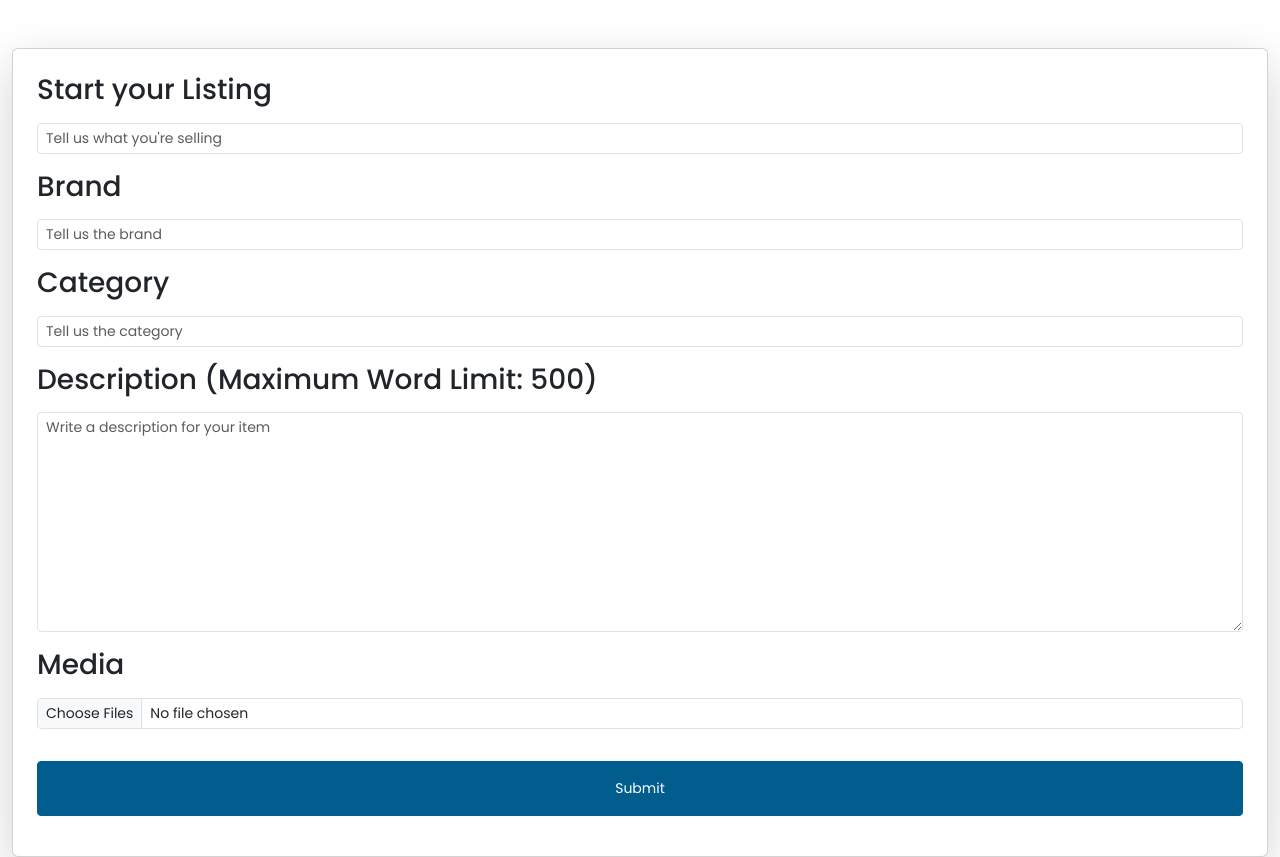
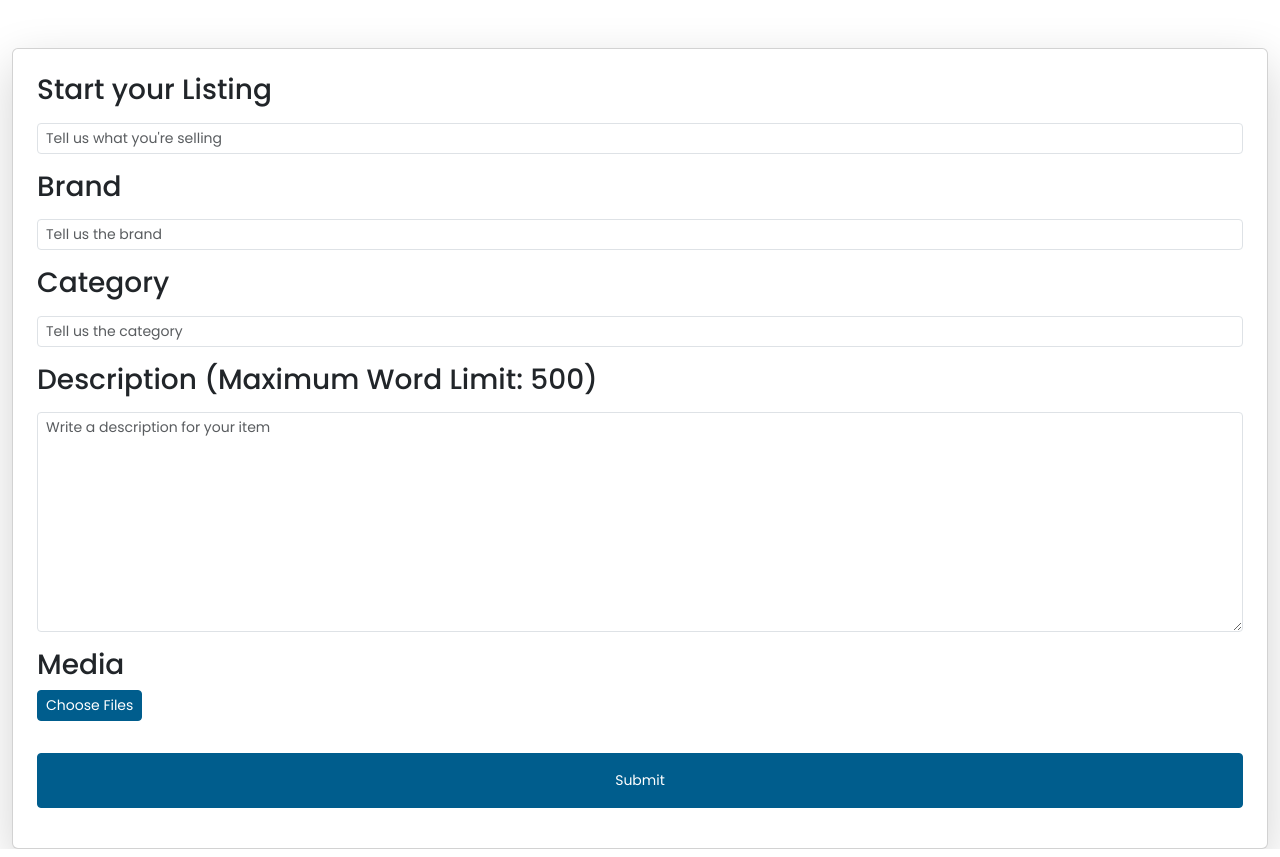
Before and after one commit to TheCodingWizard27/Capstone, a React (Create React App) app in the folder frontend/: page /addListing in a window 1280 px wide. Built offline with nearby package versions, Linux system fonts and the light colour scheme.

Commit message:
File Upload Thumbnail

```diff
--- a/frontend/src/pages/addListing.js
+++ b/frontend/src/pages/addListing.js
@@ -76,15 +76,22 @@ const AddListing = () => {
 
           {/* Media field */}
           <Form.Group controlId="formMedia" className="mb-3">
-            <Form.Label>
-              <h3>Media</h3>
-            </Form.Label>
+            <h3>Media</h3>
+
             <Form.Control
               size="sm"
               type="file"
               multiple
               onChange={handleFileChange}
+              style={{ opacity: 0, position: 'absolute', zIndex: -1 }}
             />
+            <Button
+              variant="primary"
+              size="sm"
+              onClick={() => document.getElementById('formMedia').click()} // Trigger the file input
+            >
+              Choose Files
+            </Button>
 
             {/* Thumbnails display inside cards */}
             <div className="d-flex flex-wrap mt-3">
@@ -92,7 +99,7 @@ const AddListing = () => {
                 <Card
                   key={index}
                   className="position-relative m-2"
-                  style={{ width: '120px', height: '120px' }}
+                  style={{ width: '140px', height: '140px' }}
                 >
                   {/* Delete button positioned on the top-right */}
                   <Button
```
